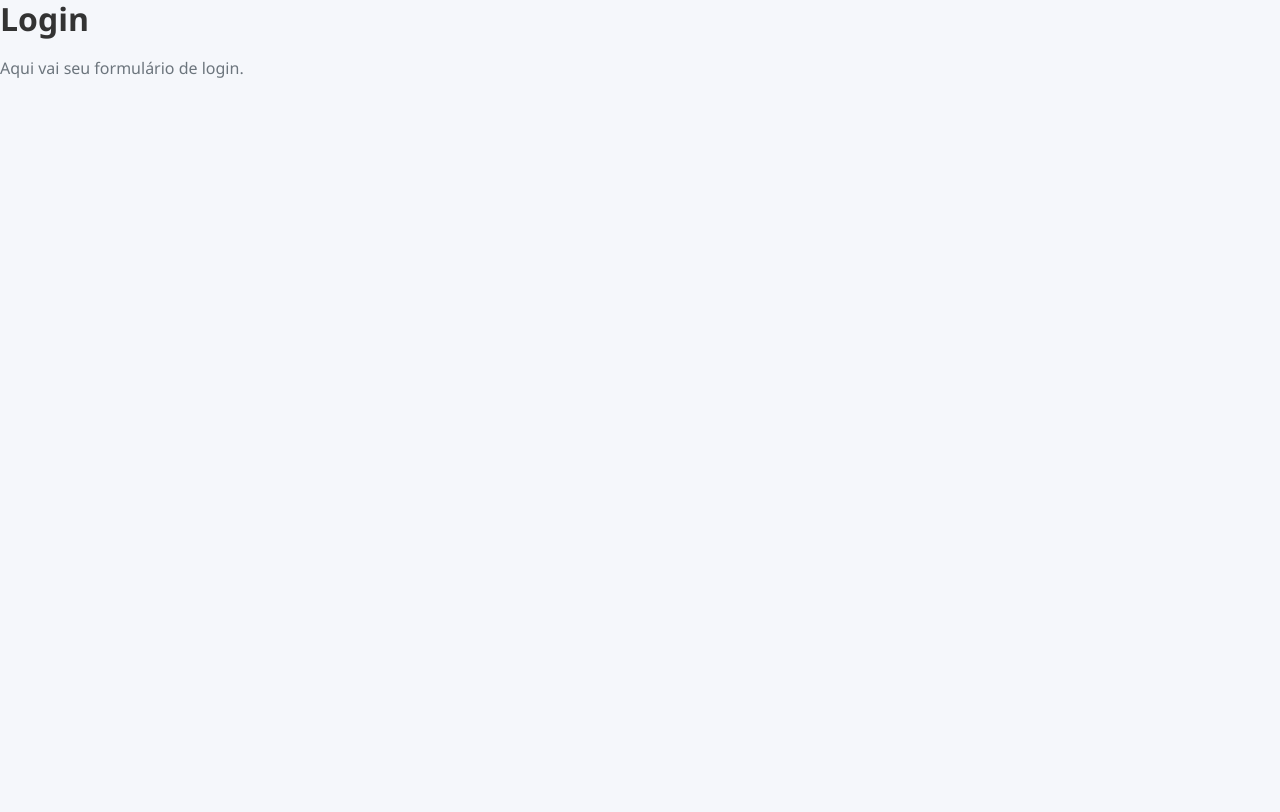
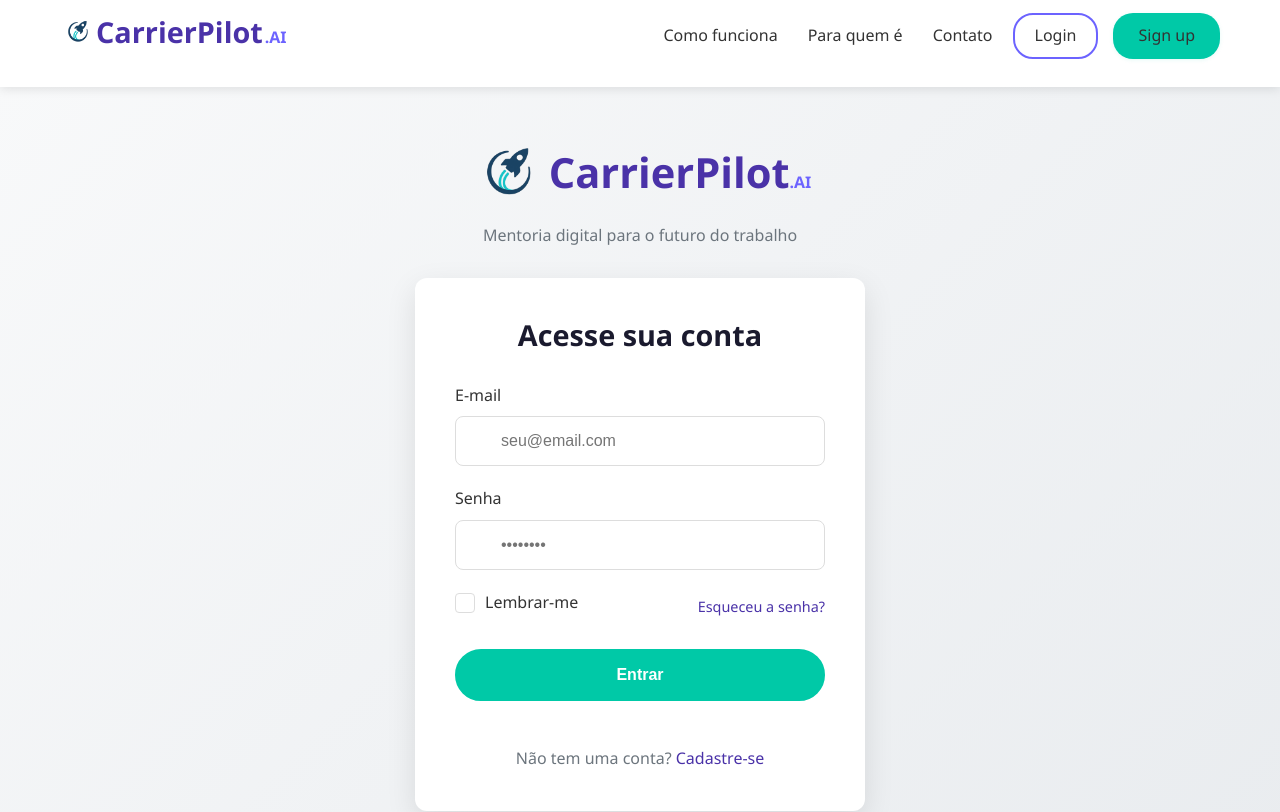
Before and after one commit to gfcarvalhos/carrier-pilot-frontend, a React (Vite) app: page /login in a window 1280 px wide. Shown: the top 812 px of the page. Built offline with nearby package versions, Linux system fonts and the light colour scheme; no server answers.

Commit message:
feat: tela basica para login

```diff
--- a/index.html
+++ b/index.html
@@ -1,13 +1,16 @@
 <!doctype html>
 <html lang="en">
+
 <head>
   <meta charset="UTF-8" />
   <link rel="icon" type="image/svg+xml" href="/vite.svg" />
   <meta name="viewport" content="width=device-width, initial-scale=1.0" />
-    <title>carrier-pilot-frontend</title>
+  <title>CarrierPilot.AI</title>
 </head>
+
 <body>
   <div id="root"></div>
   <script type="module" src="/src/main.tsx"></script>
 </body>
+
 </html>
--- a/src/components/Brand/index.tsx
+++ b/src/components/Brand/index.tsx
@@ -1,7 +1,11 @@
 import logoImg from '../../assets/carrierPilot.png';
 import './styles.css';
 
-export const Brand = ({ className = '' }) => {
+type BrandProps = {
+  className?: string;
+};
+
+export const Brand = ({ className }: BrandProps) => {
   return (
     <span className={`hero-brand ${className}`}>
       <img src={logoImg} alt="Logo CarrierPilot" className="logo-icon" />
--- a/src/components/Navbar/styles.css
+++ b/src/components/Navbar/styles.css
@@ -6,11 +6,12 @@
   background-color: white;
   box-shadow: 0 2px 10px rgba(0, 0, 0, 0.1);
   z-index: 1000;
-  padding: 15px 0;
 }
 
 .header .container {
+  max-width: 1200px;
   display: flex;
+  height: var(--navbar-height);
   justify-content: space-between;
   align-items: center;
 }
@@ -119,3 +120,12 @@
   display: inline-flex;
   align-items: center;
 }
+
+.nav ul li a,
+.nav ul li .btn-login,
+.nav ul li .btn-signup {
+  display: flex;
+  align-items: center;
+  justify-content: center;
+  height: 100%;
+}
--- a/src/index.css
+++ b/src/index.css
@@ -2,6 +2,20 @@
   font-family: system-ui, Avenir, Helvetica, Arial, sans-serif;
   color: #213547;
   background-color: #ffffff;
+  --primary-color: #4a32a8;
+  --secondary-color: #6c63ff;
+  --accent-color: #00c9a7;
+  --dark-color: #1a1a2e;
+  --light-color: #f8f9fa;
+  --text-color: #333333;
+  --text-light: #6c757d;
+  --navbar-height: 72px;
+}
+
+* {
+  margin: 0;
+  padding: 0;
+  box-sizing: border-box;
 }
 
 body {
--- a/src/pages/Home/styles.css
+++ b/src/pages/Home/styles.css
@@ -1,22 +1,8 @@
-/* Global Styles */
-:root {
-  --primary-color: #4a32a8;
-  --secondary-color: #6c63ff;
-  --accent-color: #00c9a7;
-  --dark-color: #1a1a2e;
-  --light-color: #f8f9fa;
-  --text-color: #333333;
-  --text-light: #6c757d;
-}
-
-* {
-  margin: 0;
-  padding: 0;
-  box-sizing: border-box;
-}
-
 .home-wrapper {
-  padding-top: 80px;
+  min-height: calc(100vh - var(--navbar-height));
+  align-items: flex-start;
+  padding-top: 40px;
+  margin-top: var(--navbar-height);
 }
 
 body {
--- a/src/pages/Login/index.tsx
+++ b/src/pages/Login/index.tsx
@@ -1,9 +1,82 @@
+import { Brand } from "../../components/Brand";
+import { Footer } from "../../components/Footer";
+import { Navbar } from "../../components/Navbar";
+import "./styles.css";
+
 const Login = () => {
   return (
-    <div>
-      <h1>Login</h1>
-      <p>Aqui vai seu formulário de login.</p>
+    <>
+    <Navbar />
+    <div className="login-wrapper">
+      <section className="auth-container">
+        <div className="auth-logo">
+          <Brand className="logo" />
+          <p className="auth-tagline">
+            Mentoria digital para o futuro do trabalho
+          </p>
+        </div>
+
+        <div className="auth-card">
+          <h2 className="auth-title">Acesse sua conta</h2>
+
+          <form id="loginForm" className="auth-form">
+            <div className="form-group">
+              <label htmlFor="email">E-mail</label>
+              <div className="input-with-icon">
+                <i className="fas fa-envelope" />
+                <input
+                  type="email"
+                  id="email"
+                  placeholder="seu@email.com"
+                  required
+                />
+              </div>
+            </div>
+
+            <div className="form-group">
+              <label htmlFor="password">Senha</label>
+              <div className="input-with-icon">
+                <i className="fas fa-lock" />
+                <input
+                  type="password"
+                  id="password"
+                  placeholder="••••••••"
+                  required
+                />
+                <button type="button" className="toggle-password">
+                  <i className="fas fa-eye" />
+                </button>
+              </div>
+            </div>
+
+            <div className="form-options">
+              <label className="checkbox-container">
+                <input type="checkbox" id="remember" />
+                <span className="checkmark" />
+                Lembrar-me
+              </label>
+              <a href="#forgot-password" className="forgot-password">
+                Esqueceu a senha?
+              </a>
+            </div>
+
+            <button type="submit" className="btn btn-primary auth-btn">
+              Entrar
+            </button>
+          </form>
+
+          <p className="auth-footer">
+            Não tem uma conta?{" "}
+            <a href="/register" className="auth-link">
+              Cadastre-se
+            </a>
+          </p>
+        </div>
+      </section>
+
     </div>
+    <Footer />
+    </>
   );
 };
 
--- /dev/null
+++ b/src/pages/Login/styles.css
@@ -0,0 +1,242 @@
+.login-wrapper {
+  background: linear-gradient(135deg, #f8f9fa 0%, #e9ecef 100%);
+  min-height: 100vh;
+  display: flex;
+  align-items: center;
+  justify-content: center;
+  padding: 20px;
+  margin-top: var(--navbar-height);
+}
+
+.auth-container {
+  max-width: 450px;
+  width: 100%;
+}
+
+.auth-logo {
+  text-align: center;
+  margin-bottom: 30px;
+}
+
+.auth-logo .logo {
+  justify-content: center;
+}
+
+.auth-tagline {
+  color: var(--text-light);
+  margin-top: 10px;
+}
+
+.auth-card {
+  background: white;
+  border-radius: 12px;
+  padding: 40px;
+  box-shadow: 0 10px 30px rgba(0, 0, 0, 0.1);
+}
+
+.auth-title {
+  font-size: 1.8rem;
+  color: var(--dark-color);
+  margin-bottom: 30px;
+  text-align: center;
+}
+
+.auth-form .form-group {
+  margin-bottom: 20px;
+}
+
+.auth-form label {
+  display: block;
+  margin-bottom: 8px;
+  font-weight: 500;
+  color: var(--text-color);
+}
+
+.input-with-icon {
+  position: relative;
+}
+
+.input-with-icon i {
+  position: absolute;
+  left: 15px;
+  top: 50%;
+  transform: translateY(-50%);
+  color: var(--text-light);
+}
+
+.input-with-icon input {
+  width: 100%;
+  padding: 15px 15px 15px 45px;
+  border: 1px solid #ddd;
+  border-radius: 8px;
+  font-size: 1rem;
+  transition: border 0.3s;
+}
+
+.input-with-icon input:focus {
+  outline: none;
+  border-color: var(--primary-color);
+}
+
+.toggle-password {
+  position: absolute;
+  right: 15px;
+  top: 50%;
+  transform: translateY(-50%);
+  background: none;
+  border: none;
+  color: var(--text-light);
+  cursor: pointer;
+}
+
+.form-options {
+  display: flex;
+  justify-content: space-between;
+  align-items: center;
+  margin-bottom: 25px;
+}
+
+.checkbox-container {
+  display: flex;
+  align-items: center;
+  cursor: pointer;
+  position: relative;
+  padding-left: 30px;
+}
+
+.checkbox-container input {
+  position: absolute;
+  opacity: 0;
+  cursor: pointer;
+  height: 0;
+  width: 0;
+}
+
+.checkmark {
+  position: absolute;
+  left: 0;
+  top: 50%;
+  transform: translateY(-50%);
+  height: 20px;
+  width: 20px;
+  background-color: white;
+  border: 1px solid #ddd;
+  border-radius: 4px;
+  transition: all 0.3s;
+}
+
+.checkbox-container:hover .checkmark {
+  border-color: var(--primary-color);
+}
+
+.checkbox-container input:checked ~ .checkmark {
+  background-color: var(--primary-color);
+  border-color: var(--primary-color);
+}
+
+.checkmark:after {
+  content: '';
+  position: absolute;
+  display: none;
+  left: 7px;
+  top: 3px;
+  width: 5px;
+  height: 10px;
+  border: solid white;
+  border-width: 0 2px 2px 0;
+  transform: rotate(45deg);
+}
+
+.checkbox-container input:checked ~ .checkmark:after {
+  display: block;
+}
+
+.forgot-password {
+  color: var(--primary-color);
+  text-decoration: none;
+  font-size: 0.9rem;
+  transition: color 0.3s;
+}
+
+.forgot-password:hover {
+  color: var(--secondary-color);
+}
+
+.auth-btn {
+  width: 100%;
+  padding: 15px;
+  font-size: 1rem;
+  margin-bottom: 20px;
+}
+
+.auth-divider {
+  display: flex;
+  align-items: center;
+  margin: 25px 0;
+  color: var(--text-light);
+}
+
+.auth-divider::before,
+.auth-divider::after {
+  content: '';
+  flex: 1;
+  border-bottom: 1px solid #ddd;
+}
+
+.auth-divider span {
+  padding: 0 15px;
+}
+
+.btn-social {
+  width: 100%;
+  padding: 12px;
+  border-radius: 8px;
+  font-weight: 500;
+  margin-bottom: 10px;
+  display: flex;
+  align-items: center;
+  justify-content: center;
+  gap: 10px;
+  transition: all 0.3s;
+}
+
+.btn-social i {
+  font-size: 1.1rem;
+}
+
+.btn-social.google {
+  background-color: #fff;
+  color: #757575;
+  border: 1px solid #ddd;
+}
+
+.btn-social.google:hover {
+  background-color: #f5f5f5;
+}
+
+.btn-social.linkedin {
+  background-color: #0077b5;
+  color: white;
+  border: 1px solid #0077b5;
+}
+
+.btn-social.linkedin:hover {
+  background-color: #006097;
+}
+
+.auth-footer {
+  text-align: center;
+  margin-top: 25px;
+  color: var(--text-light);
+}
+
+.auth-link {
+  color: var(--primary-color);
+  text-decoration: none;
+  font-weight: 500;
+  transition: color 0.3s;
+}
+
+.auth-link:hover {
+  color: var(--secondary-color);
+}
```
Lines whose indentation alone changed are shown as unchanged.
